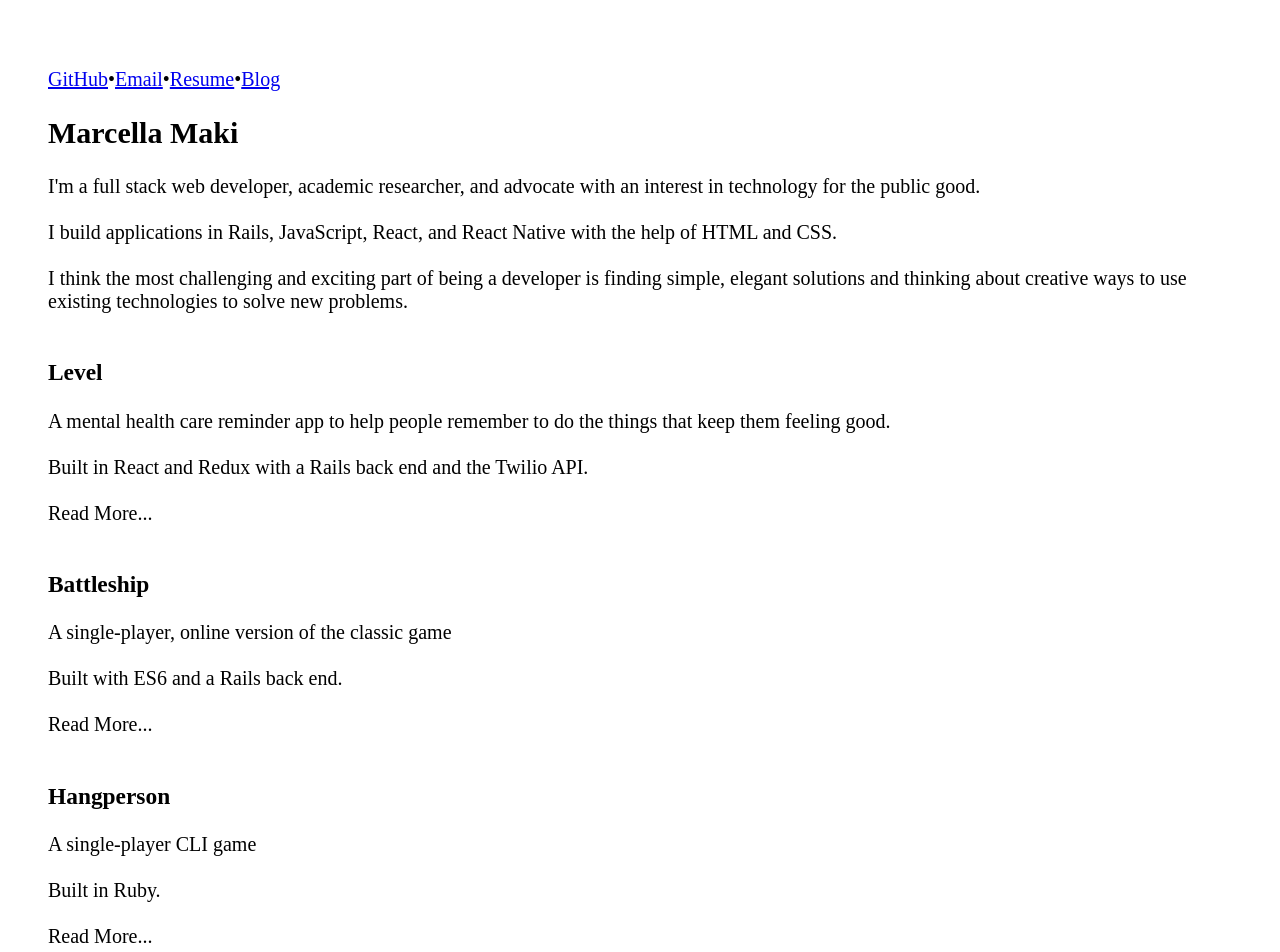
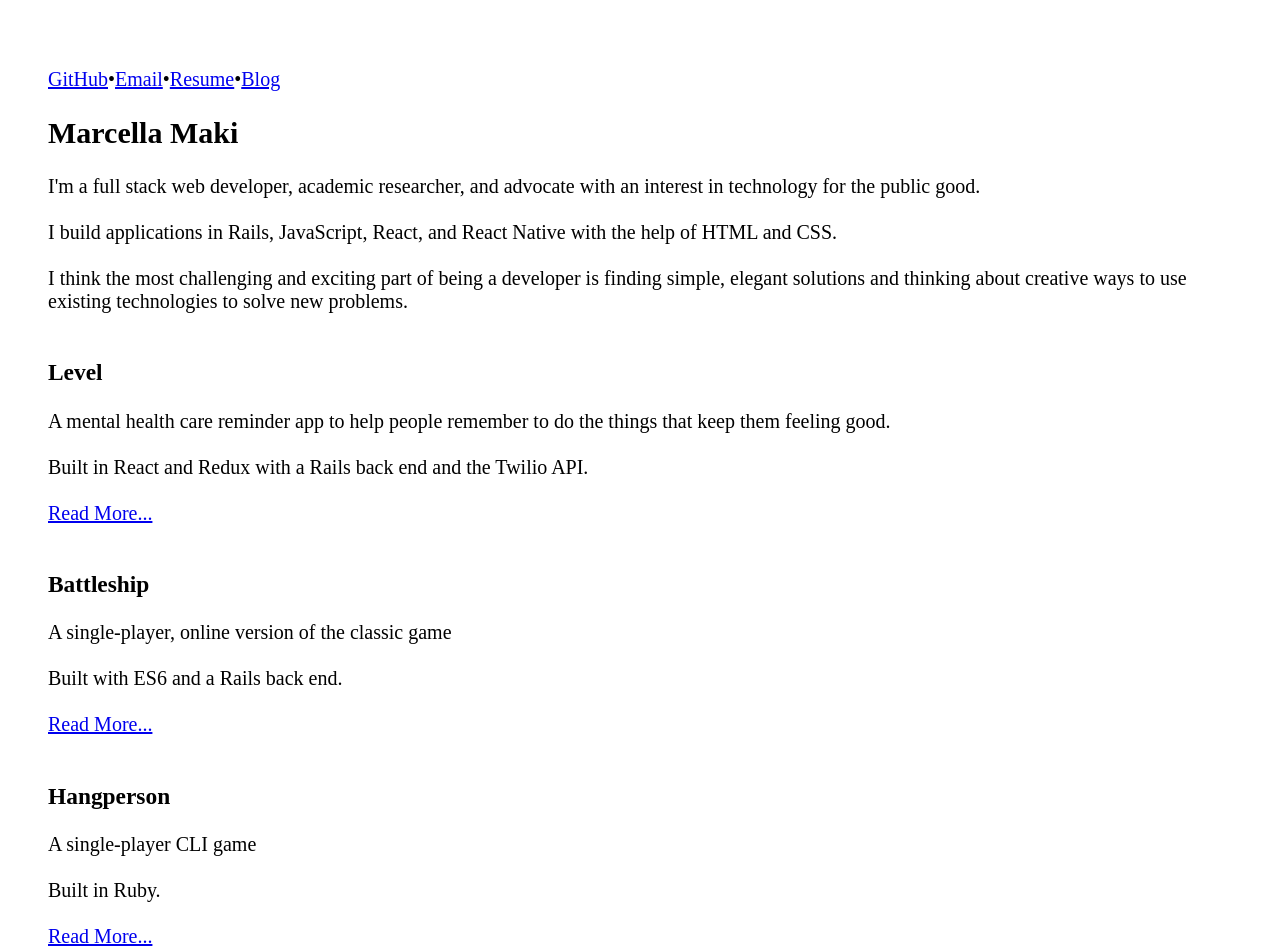
Before and after one commit to marcellamaki/portfolio, a React (Create React App) app in the folder portfolio/: page / in a window 1280 px wide. Shown: the top 952 px of the page. Built offline with nearby package versions, Linux system fonts and the light colour scheme.

Commit message:
added history

```diff
--- a/portfolio/package.json
+++ b/portfolio/package.json
@@ -3,6 +3,7 @@
   "version": "0.1.0",
   "private": true,
   "dependencies": {
+    "history": "^4.7.2",
     "react": "^16.0.0",
     "react-dom": "^16.0.0",
     "react-pdf": "^2.1.7",
--- a/portfolio/src/App.js
+++ b/portfolio/src/App.js
@@ -5,6 +5,9 @@ import { Route, Link } from 'react-router-dom';
 import Home from './components/Home.js';
 import BlogContainer from './containers/BlogContainer.js';
 import Resume from './containers/Resume.js';
+import Level from './components/Level.js';
+import Battleship from './components/Battleship.js';
+import Hangperson from './components/Hangperson.js';
 
 
 
@@ -16,7 +19,9 @@ class App extends Component {
         <Route exact path='/' render={() => <Home />} />
         <Route path='/blog' render={() => <BlogContainer />} />
         <Route path='/resume' render={() => <Resume />} />
-        {/* <Route path='/portfolio' render={() => <Portfolio />} /> */}
+        <Route path='/portfolio/1' render={() => <Level />} />
+        <Route path='/portfolio/2' render={() => <Battleship />} />
+        <Route path='/portfolio/3' render={() => <Hangperson />} />
       </div>
     );
   }
--- a/portfolio/src/components/BattleshipPreview.js
+++ b/portfolio/src/components/BattleshipPreview.js
@@ -16,7 +16,7 @@ const BattleshipPreview = () => {
             Built with ES6 and a Rails back end.
             <br></br>
             <br></br>
-            Read More...
+            <Link to="/portfolio/2" className="textLink">Read More...</Link>
             <br></br>
             <br></br>
           </p>
--- a/portfolio/src/components/HangpersonPreview.js
+++ b/portfolio/src/components/HangpersonPreview.js
@@ -16,7 +16,7 @@ const HangpersonPreview = () => {
             Built in Ruby.
             <br></br>
             <br></br>
-            Read More...
+            <Link to="/portfolio/3" className="textLink">Read More...</Link>
             <br></br>
             <br></br>
           </p>
--- a/portfolio/src/components/LevelPreview.js
+++ b/portfolio/src/components/LevelPreview.js
@@ -16,7 +16,7 @@ const LevelPreview = () => {
             Built in React and Redux with a Rails back end and the Twilio API.
             <br></br>
             <br></br>
-            Read More...
+            <Link to="/portfolio/1" className="textLink">Read More...</Link>
             <br></br>
             <br></br>
           </p>
--- a/portfolio/src/index.js
+++ b/portfolio/src/index.js
@@ -4,6 +4,7 @@ import './index.css';
 import App from './App';
 import registerServiceWorker from './registerServiceWorker';
 import { BrowserRouter as Router, Link} from 'react-router-dom';
+import createHistory from 'history/createBrowserHistory'
 
 ReactDOM.render(<Router><App /></Router>, document.getElementById('root'));
 registerServiceWorker();
```
Also changed, not shown: portfolio/src/components/Battleship.js (added), portfolio/src/components/Hangperson.js (added), portfolio/src/components/Level.js (added).
